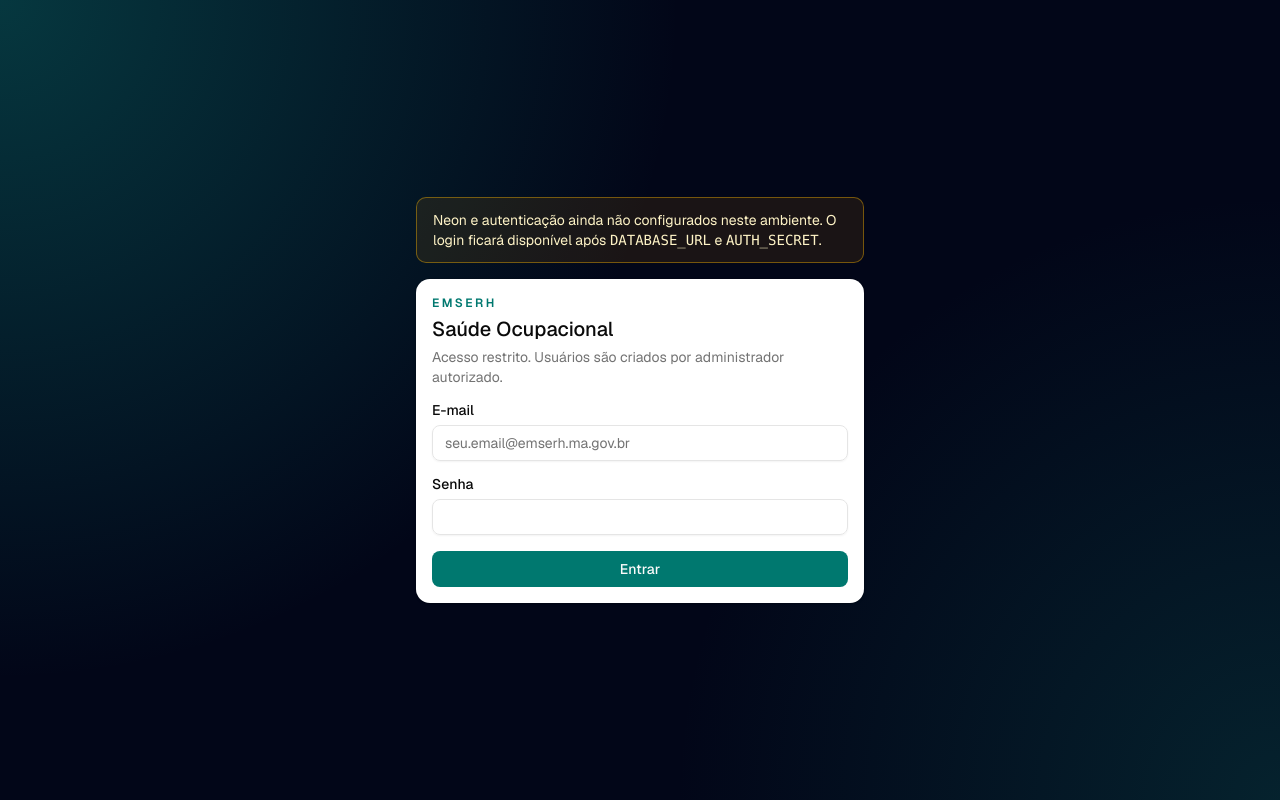
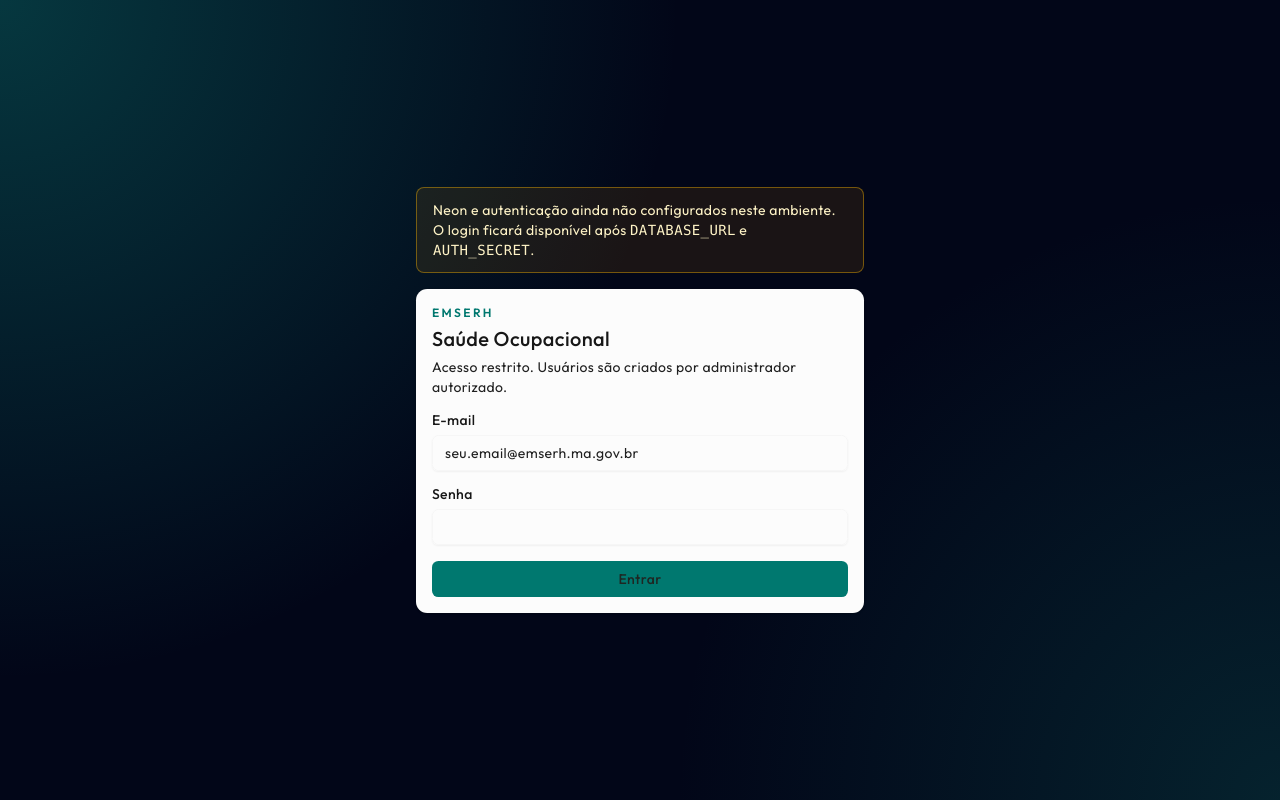
Before and after one commit to PainelEMSERH/EMSERH-SAUDE, a Next.js app: page /login in a window 1280 px wide. Built offline with nearby package versions, Linux system fonts and the light colour scheme; no server answers.

Commit message:
Troca de Paleta

```diff
--- a/src/app/(protected)/layout.tsx
+++ b/src/app/(protected)/layout.tsx
@@ -18,7 +18,7 @@
 
   if (!configured) {
     return (
-      <div className="min-h-screen bg-slate-50">
+      <div className="min-h-screen bg-background">
         <SetupBanner />
         <div className="mx-auto max-w-3xl px-4 py-10">{children}</div>
       </div>
@@ -30,7 +30,7 @@
   }
 
   return (
-    <div className="flex h-svh overflow-hidden bg-slate-50 dark:bg-slate-950">
+    <div className="flex h-svh overflow-hidden bg-background">
       <AppSidebar user={user} />
       <div className="flex min-h-0 min-w-0 flex-1 flex-col overflow-hidden">
         <MobileNav user={user} />
--- a/src/app/globals.css
+++ b/src/app/globals.css
@@ -7,38 +7,40 @@
 @theme inline {
   --color-background: var(--background);
   --color-foreground: var(--foreground);
-  --font-sans: var(--font-geist-sans);
-  --font-mono: var(--font-geist-mono);
+  --color-card: var(--card);
+  --color-card-foreground: var(--card-foreground);
+  --color-popover: var(--popover);
+  --color-popover-foreground: var(--popover-foreground);
+  --color-primary: var(--primary);
+  --color-primary-foreground: var(--primary-foreground);
+  --color-secondary: var(--secondary);
+  --color-secondary-foreground: var(--secondary-foreground);
+  --color-muted: var(--muted);
+  --color-muted-foreground: var(--muted-foreground);
+  --color-accent: var(--accent);
+  --color-accent-foreground: var(--accent-foreground);
+  --color-destructive: var(--destructive);
+  --color-destructive-foreground: var(--destructive-foreground);
+  --color-border: var(--border);
+  --color-input: var(--input);
+  --color-ring: var(--ring);
+  --color-chart-1: var(--chart-1);
+  --color-chart-2: var(--chart-2);
+  --color-chart-3: var(--chart-3);
+  --color-chart-4: var(--chart-4);
+  --color-chart-5: var(--chart-5);
+  --color-sidebar: var(--sidebar);
+  --color-sidebar-foreground: var(--sidebar-foreground);
+  --color-sidebar-primary: var(--sidebar-primary);
+  --color-sidebar-primary-foreground: var(--sidebar-primary-foreground);
+  --color-sidebar-accent: var(--sidebar-accent);
+  --color-sidebar-accent-foreground: var(--sidebar-accent-foreground);
+  --color-sidebar-border: var(--sidebar-border);
+  --color-sidebar-ring: var(--sidebar-ring);
+  --font-sans: var(--font-outfit), Outfit, ui-sans-serif, system-ui, sans-serif;
+  --font-serif: ui-serif, Georgia, Cambria, "Times New Roman", Times, serif;
+  --font-mono: var(--font-geist-mono), ui-monospace, monospace;
   --font-heading: var(--font-sans);
-  --color-sidebar-ring: var(--sidebar-ring);
-  --color-sidebar-border: var(--sidebar-border);
-  --color-sidebar-accent-foreground: var(--sidebar-accent-foreground);
-  --color-sidebar-accent: var(--sidebar-accent);
-  --color-sidebar-primary-foreground: var(--sidebar-primary-foreground);
-  --color-sidebar-primary: var(--sidebar-primary);
-  --color-sidebar-foreground: var(--sidebar-foreground);
-  --color-sidebar: var(--sidebar);
-  --color-chart-5: var(--chart-5);
-  --color-chart-4: var(--chart-4);
-  --color-chart-3: var(--chart-3);
-  --color-chart-2: var(--chart-2);
-  --color-chart-1: var(--chart-1);
-  --color-ring: var(--ring);
-  --color-input: var(--input);
-  --color-border: var(--border);
-  --color-destructive: var(--destructive);
-  --color-accent-foreground: var(--accent-foreground);
-  --color-accent: var(--accent);
-  --color-muted-foreground: var(--muted-foreground);
-  --color-muted: var(--muted);
-  --color-secondary-foreground: var(--secondary-foreground);
-  --color-secondary: var(--secondary);
-  --color-primary-foreground: var(--primary-foreground);
-  --color-primary: var(--primary);
-  --color-popover-foreground: var(--popover-foreground);
-  --color-popover: var(--popover);
-  --color-card-foreground: var(--card-foreground);
-  --color-card: var(--card);
   --radius-sm: calc(var(--radius) * 0.6);
   --radius-md: calc(var(--radius) * 0.8);
   --radius-lg: var(--radius);
@@ -49,72 +51,81 @@
 }
 
 :root {
-  --background: oklch(1 0 0);
-  --foreground: oklch(0.145 0 0);
-  --card: oklch(1 0 0);
-  --card-foreground: oklch(0.145 0 0);
-  --popover: oklch(1 0 0);
-  --popover-foreground: oklch(0.145 0 0);
-  --primary: oklch(0.205 0 0);
-  --primary-foreground: oklch(0.985 0 0);
-  --secondary: oklch(0.97 0 0);
-  --secondary-foreground: oklch(0.205 0 0);
-  --muted: oklch(0.97 0 0);
-  --muted-foreground: oklch(0.556 0 0);
-  --accent: oklch(0.97 0 0);
-  --accent-foreground: oklch(0.205 0 0);
-  --destructive: oklch(0.577 0.245 27.325);
-  --border: oklch(0.922 0 0);
-  --input: oklch(0.922 0 0);
-  --ring: oklch(0.708 0 0);
-  --chart-1: oklch(0.87 0 0);
-  --chart-2: oklch(0.556 0 0);
-  --chart-3: oklch(0.439 0 0);
-  --chart-4: oklch(0.371 0 0);
-  --chart-5: oklch(0.269 0 0);
-  --radius: 0.625rem;
-  --sidebar: oklch(0.985 0 0);
-  --sidebar-foreground: oklch(0.145 0 0);
-  --sidebar-primary: oklch(0.205 0 0);
-  --sidebar-primary-foreground: oklch(0.985 0 0);
-  --sidebar-accent: oklch(0.97 0 0);
-  --sidebar-accent-foreground: oklch(0.205 0 0);
-  --sidebar-border: oklch(0.922 0 0);
-  --sidebar-ring: oklch(0.708 0 0);
+  --background: #fcfcfc;
+  --foreground: #171717;
+  --card: #fcfcfc;
+  --card-foreground: #171717;
+  --popover: #fcfcfc;
+  --popover-foreground: #525252;
+  --primary: #72e3ad;
+  --primary-foreground: #1e2723;
+  --secondary: #fdfdfd;
+  --secondary-foreground: #171717;
+  --muted: #ededed;
+  --muted-foreground: #202020;
+  --accent: #ededed;
+  --accent-foreground: #202020;
+  --destructive: #ca3214;
+  --destructive-foreground: #fffcfc;
+  --border: #dfdfdf;
+  --input: #f6f6f6;
+  --ring: #72e3ad;
+  --chart-1: #72e3ad;
+  --chart-2: #3b82f6;
+  --chart-3: #8b5cf6;
+  --chart-4: #f59e0b;
+  --chart-5: #10b981;
+  --sidebar: #fcfcfc;
+  --sidebar-foreground: #707070;
+  --sidebar-primary: #72e3ad;
+  --sidebar-primary-foreground: #1e2723;
+  --sidebar-accent: #ededed;
+  --sidebar-accent-foreground: #202020;
+  --sidebar-border: #dfdfdf;
+  --sidebar-ring: #72e3ad;
+  --radius: 0.5rem;
+  --shadow-color: #000000;
+  --shadow-opacity: 0.17;
+  --shadow-blur: 3px;
+  --shadow-spread: 0px;
+  --shadow-offset-x: 0px;
+  --shadow-offset-y: 1px;
+  --letter-spacing: 0.025em;
 }
 
 .dark {
-  --background: oklch(0.145 0 0);
-  --foreground: oklch(0.985 0 0);
-  --card: oklch(0.205 0 0);
-  --card-foreground: oklch(0.985 0 0);
-  --popover: oklch(0.205 0 0);
-  --popover-foreground: oklch(0.985 0 0);
-  --primary: oklch(0.922 0 0);
-  --primary-foreground: oklch(0.205 0 0);
-  --secondary: oklch(0.269 0 0);
-  --secondary-foreground: oklch(0.985 0 0);
-  --muted: oklch(0.269 0 0);
-  --muted-foreground: oklch(0.708 0 0);
-  --accent: oklch(0.269 0 0);
-  --accent-foreground: oklch(0.985 0 0);
-  --destructive: oklch(0.704 0.191 22.216);
-  --border: oklch(1 0 0 / 10%);
-  --input: oklch(1 0 0 / 15%);
-  --ring: oklch(0.556 0 0);
-  --chart-1: oklch(0.87 0 0);
-  --chart-2: oklch(0.556 0 0);
-  --chart-3: oklch(0.439 0 0);
-  --chart-4: oklch(0.371 0 0);
-  --chart-5: oklch(0.269 0 0);
-  --sidebar: oklch(0.205 0 0);
-  --sidebar-foreground: oklch(0.985 0 0);
-  --sidebar-primary: oklch(0.488 0.243 264.376);
-  --sidebar-primary-foreground: oklch(0.985 0 0);
-  --sidebar-accent: oklch(0.269 0 0);
-  --sidebar-accent-foreground: oklch(0.985 0 0);
-  --sidebar-border: oklch(1 0 0 / 10%);
-  --sidebar-ring: oklch(0.556 0 0);
+  --background: #121212;
+  --foreground: #e2e8f0;
+  --card: #171717;
+  --card-foreground: #e2e8f0;
+  --popover: #242424;
+  --popover-foreground: #a9a9a9;
+  --primary: #006239;
+  --primary-foreground: #dde8e3;
+  --secondary: #242424;
+  --secondary-foreground: #fafafa;
+  --muted: #1f1f1f;
+  --muted-foreground: #a2a2a2;
+  --accent: #313131;
+  --accent-foreground: #fafafa;
+  --destructive: #541c15;
+  --destructive-foreground: #ede9e8;
+  --border: #292929;
+  --input: #242424;
+  --ring: #4ade80;
+  --chart-1: #4ade80;
+  --chart-2: #60a5fa;
+  --chart-3: #a78bfa;
+  --chart-4: #fbbf24;
+  --chart-5: #2dd4bf;
+  --sidebar: #121212;
+  --sidebar-foreground: #898989;
+  --sidebar-primary: #006239;
+  --sidebar-primary-foreground: #dde8e3;
+  --sidebar-accent: #313131;
+  --sidebar-accent-foreground: #fafafa;
+  --sidebar-border: #292929;
+  --sidebar-ring: #4ade80;
 }
 
 @layer base {
@@ -123,6 +134,7 @@
   }
   body {
     @apply bg-background text-foreground;
+    letter-spacing: var(--letter-spacing);
   }
   html {
     @apply font-sans;
--- a/src/app/layout.tsx
+++ b/src/app/layout.tsx
@@ -1,11 +1,11 @@
 import type { Metadata } from "next";
-import { Geist, Geist_Mono } from "next/font/google";
+import { Geist_Mono, Outfit } from "next/font/google";
 import { ThemeProvider } from "@/components/layout/theme-provider";
 import { Toaster } from "@/components/ui/sonner";
 import "./globals.css";
 
-const geistSans = Geist({
-  variable: "--font-geist-sans",
+const outfit = Outfit({
+  variable: "--font-outfit",
   subsets: ["latin"],
 });
 
@@ -28,7 +28,7 @@
   return (
     <html lang="pt-BR" suppressHydrationWarning>
       <body
-        className={`${geistSans.variable} ${geistMono.variable} font-sans antialiased`}
+        className={`${outfit.variable} ${geistMono.variable} font-sans antialiased`}
       >
         <ThemeProvider>
           {children}
--- a/src/components/layout/theme-toggle.tsx
+++ b/src/components/layout/theme-toggle.tsx
@@ -19,7 +19,7 @@
 
   return (
     <div
-      className="inline-flex items-center rounded-lg border border-slate-200 bg-white p-0.5 dark:border-slate-700 dark:bg-slate-900"
+      className="inline-flex items-center rounded-lg border border-border bg-card p-0.5"
       role="group"
       aria-label="Tema"
     >
@@ -34,10 +34,10 @@
             aria-pressed={active}
             onClick={() => setTheme(value)}
             className={cn(
-              "inline-flex size-7 items-center justify-center rounded-md text-slate-500 transition-colors",
+              "inline-flex size-7 items-center justify-center rounded-md text-muted-foreground transition-colors",
               active
-                ? "border border-slate-300 bg-slate-50 text-slate-900 shadow-sm dark:border-slate-600 dark:bg-slate-800 dark:text-slate-100"
-                : "hover:text-slate-800 dark:hover:text-slate-200",
+                ? "border border-border bg-muted text-foreground shadow-sm"
+                : "hover:text-foreground",
             )}
           >
             <Icon className="size-3.5" strokeWidth={1.75} />
```
Also changed, not shown: src/components/layout/app-sidebar.tsx (+22 -23 lines).
